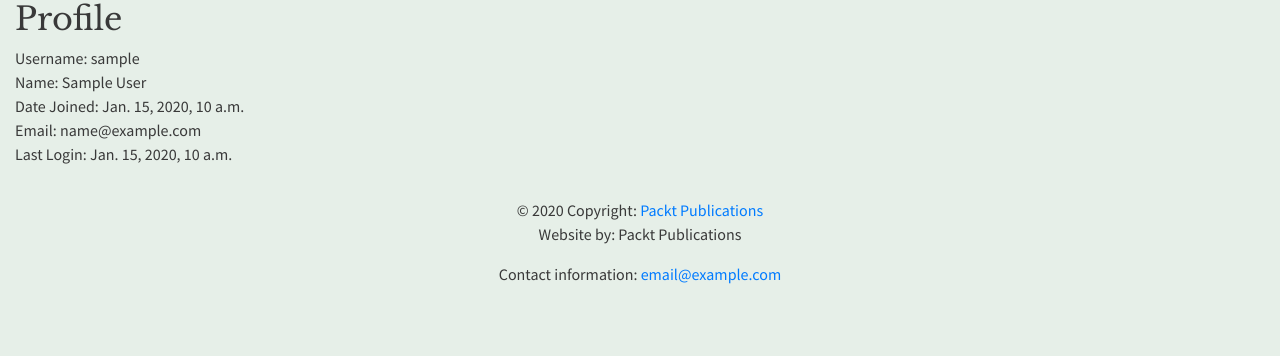
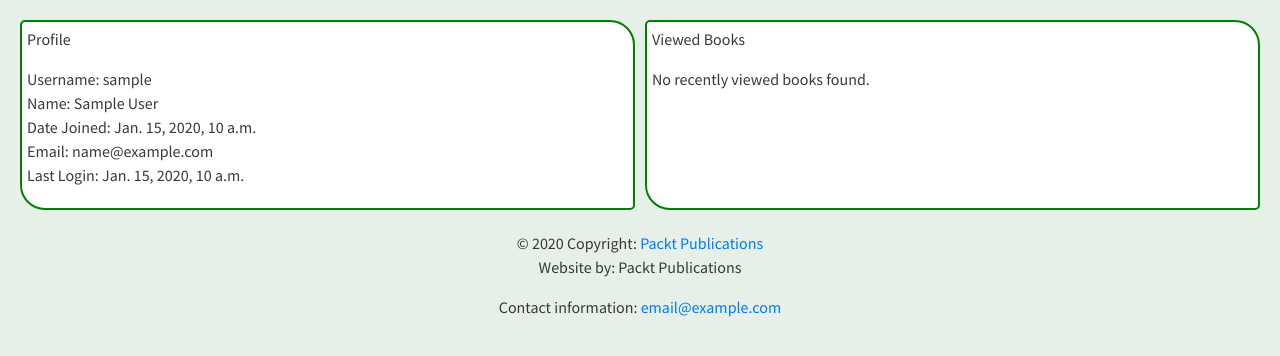
Before and after one commit to hoot-dev/bookr, a Django app: page /accounts/profile/ in a window 1280 px wide. Shown: the part 100-456 px from the top of the page. Run offline with Django 3.2, Linux system fonts and the light colour scheme; a user stored in the database is signed in; tables that the repository leaves empty hold one stand-in row (values such as "Sample post"); some libraries are stand-ins or nearby versions.

Commit message:
showing recently viewed books on profile

```diff
--- a/static/main.css
+++ b/static/main.css
@@ -20,3 +20,20 @@ body {
 h1, h2, h3, h4, h5, h6 {
     font-family: 'Libre Baskerville', serif;
 }
+
+.flexrow {
+    display: flex;
+    border: 2px black;
+}
+
+.flexrow > div {
+    flex: 1;
+}
+
+.infocell {
+    border: 2px solid green;
+    border-radius: 5px 25px;
+    background-color: white;
+    padding: 5px;
+    margin: 20px 5px 5px 5px;
+}
--- a/templates/profile.html
+++ b/templates/profile.html
@@ -1,8 +1,10 @@
 {% extends "base.html" %}
 {% block title %}Bookr{% endblock %}
+{% block heading %}Profile{% endblock %}
 {% block content %}
-<h2>Profile</h2>
-<div>
+<div class="flexrow">
+    <div class="infocell">
+        <p>Profile</p>
         <p>
             Username: {{ request.user.username }} <br>
             Name: {{ request.user.first_name }} {{ request.user.last_name}}<br>
@@ -11,4 +13,15 @@
             Last Login: {{ request.user.last_login }}<br>
         </p>
     </div>
+    <div class="infocell">
+        <p>Viewed Books</p>
+        <p>
+        {% for book_id, book_title in request.session.viewed_books %}
+        <a href="/books/{{ book_id }}">{{ book_title }}</a><br>
+        {% empty %}
+            No recently viewed books found.
+        {% endfor %}
+        </p>
+    </div>
+</div>
 {% endblock %}
```
Also changed, not shown: reviews/views.py (+10 -0 lines). Lines whose indentation alone changed are shown as unchanged.
